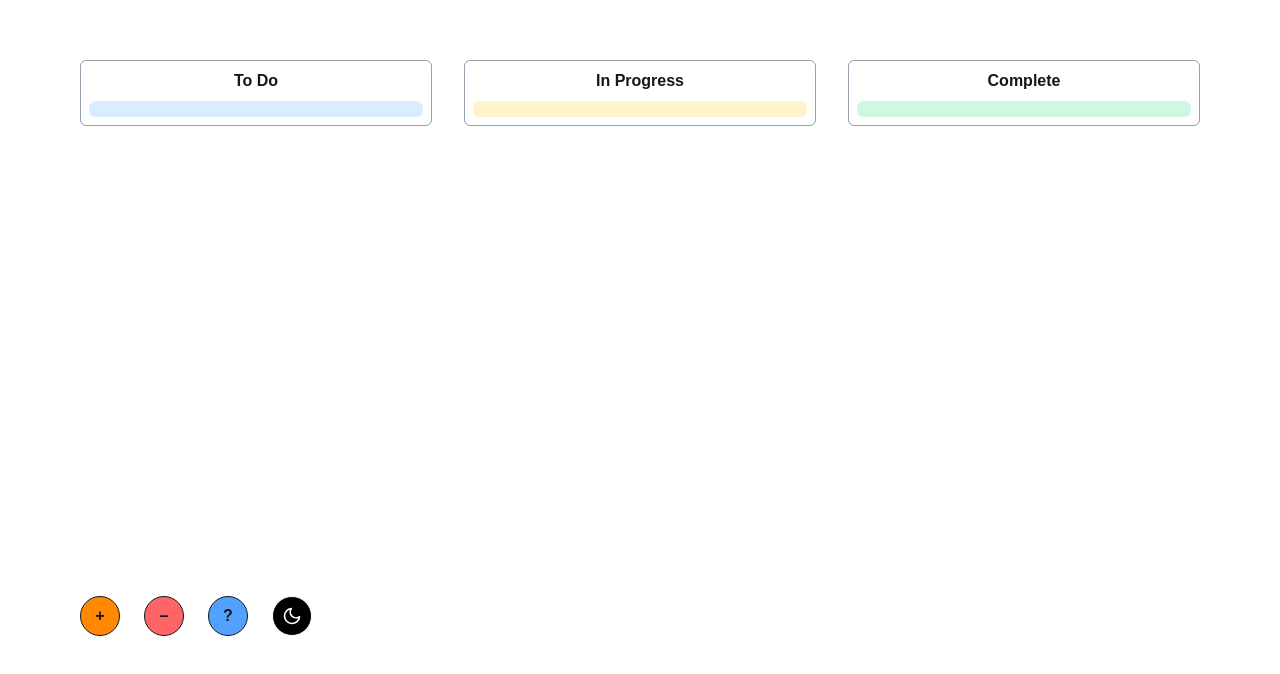
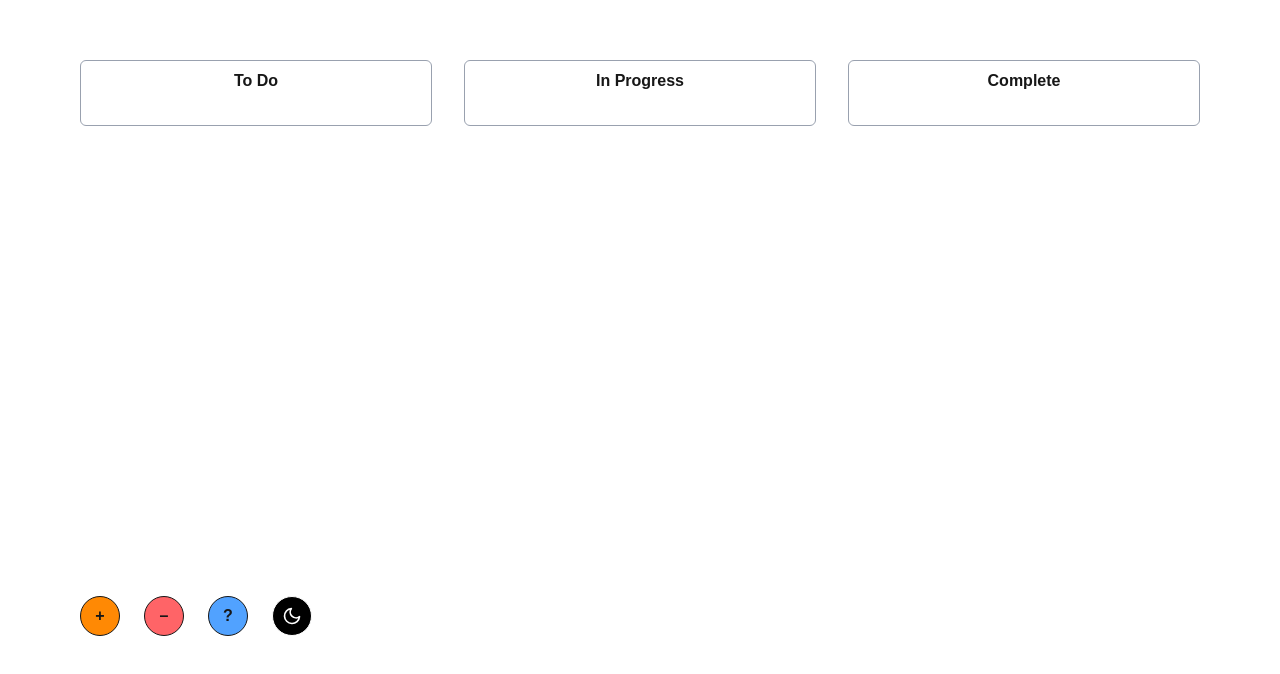
Before and after one commit to J-Gaynor/kantankanban, a Next.js app: page / in a window 1280 px wide. Shown: the part 104-778 px from the top of the page. Built offline with nearby package versions, Linux system fonts and the light colour scheme.

Commit message:
draggable tasks

```diff
--- a/package.json
+++ b/package.json
@@ -9,6 +9,7 @@
     "lint": "eslint"
   },
   "dependencies": {
+    "@dnd-kit/core": "^6.3.1",
     "next": "15.5.4",
     "react": "19.1.0",
     "react-dom": "19.1.0",
--- /dev/null
+++ b/src/app/containers/DeleteTask.js
@@ -0,0 +1,36 @@
+"use client"
+import React, { useEffect, useState } from 'react';
+import TaskComponent from '@/components/TaskComponent';
+
+export default function DeleteTask() {
+    const [tasks, setTasks] = useState([]);
+
+    useEffect(() => {
+        if (!localStorage.getItem('tasks')) {
+            localStorage.setItem("tasks", "[]");
+        }
+        const savedTasks = JSON.parse(localStorage.getItem("tasks") || "[]");
+        setTasks(savedTasks || []);
+    }, [])
+
+    useEffect(() => {
+        localStorage.setItem("tasks", JSON.stringify(tasks));
+    }, [tasks])
+
+    const handleDelete = (id) => {
+        const updatedTasks = tasks.filter((task) => task.id !== id);
+        setTasks(updatedTasks);
+    }
+
+    return (
+        <div className="space-y-2">
+            {tasks.map((task) => (
+                <TaskComponent
+                key={task.id}
+                task={task}
+                onDelete={() => handleDelete(task.id)}
+                />
+            ))}
+        </div>
+    )
+}
--- a/src/app/page.js
+++ b/src/app/page.js
@@ -2,6 +2,8 @@
 import React, { useState, useEffect } from "react";
 import Task from "./containers/Task";
 import { FiSun, FiMoon } from "react-icons/fi";
+import { DndContext } from '@dnd-kit/core';
+import DroppableColumn from '@/components/DroppableColumn';
 
 export default function KantanKanban() {
   const [darkMode, setDarkMode] = useState(true);
@@ -80,6 +82,19 @@ export default function KantanKanban() {
     );
   };
 
+  const handleDragEnd = (e) => {
+    const { active, over } = e;
+    if (!over) return;
+
+    setTasks((prevTasks) =>
+      prevTasks.map((task) => {
+        if (task.id.toString() === active.id) {
+          return { ...task, status: over.id};
+        }
+        return task;
+      })
+    )
+  };
 
   return (
     <div className={`${darkMode ? "dark" : ""} min-h-screen`}>
@@ -133,9 +148,10 @@ export default function KantanKanban() {
         )}
 
         <main className="grid grid-rows-2 grid-cols-3 gap-[32px] row-start-2 items-start">
+          <DndContext onDragEnd={handleDragEnd}>
             <div className="col col-span-1 text-center border border-gray-400 rounded-md p-2">
               <b>To Do</b>
-            <div className="bg-blue-400/20 text-left p-2 rounded-md mt-2">
+              <DroppableColumn id={'toDo'} colour={'blue'}>
                 {tasks
                   .filter((t) => t.status === "toDo")
                   .map((task) => (
@@ -147,12 +163,12 @@ export default function KantanKanban() {
                       moveRight={() => {handleMoveRight(task.id)}}
                     />
                   ))}
-            </div>
+              </DroppableColumn>
             </div>
 
             <div className="col col-span-1 text-center border border-gray-400 rounded-md p-2">
               <b>In Progress</b>
-            <div className="bg-yellow-400/20 text-left p-2 rounded-md mt-2">
+              <DroppableColumn id={'inProgress'} colour={'yellow'}>
                 {tasks
                   .filter((t) => t.status === "inProgress")
                   .map((task) => (
@@ -165,12 +181,12 @@ export default function KantanKanban() {
                       moveLeft={() => {handleMoveLeft(task.id)}}
                     />
                   ))}
-            </div>
+              </DroppableColumn>
             </div>
 
             <div className="col col-span-1 text-center border border-gray-400 rounded-md p-2">
               <b>Complete</b>
-            <div className="bg-green-400/20 text-left p-2 rounded-md mt-2 gap-2">
+              <DroppableColumn id={'complete'} colour={'green'}>
                 {tasks
                   .filter((t) => t.status === "complete")
                   .map((task) => (
@@ -182,8 +198,9 @@ export default function KantanKanban() {
                       moveLeft={() => {handleMoveLeft(task.id)}}
                     />
                   ))}
+              </DroppableColumn>
             </div>
-          </div>
+          </DndContext>
         </main>
 
         <footer className="row-start-3 flex gap-[24px] flex-wrap items-center">
--- /dev/null
+++ b/src/components/DroppableColumn.js
@@ -0,0 +1,11 @@
+import { useDroppable } from '@dnd-kit/core';
+
+export default function DroppableColumn({id, colour, children}) {
+    const { isOver, setNodeRef } = useDroppable({ id });
+    return(
+        <div ref={setNodeRef} className={`p-2 rounded-md mt-2 transition-transform duration-150 bg-${colour}-400/20 text-left ${
+        isOver ? "scale-105 border border-blue-400" : ""}`}>
+            {children}
+        </div>
+    )
+}
--- a/src/components/TaskComponent.js
+++ b/src/components/TaskComponent.js
@@ -1,9 +1,22 @@
 import React from 'react';
-import { FiTrash, FiArrowRight, FiArrowLeft, FiArrowRightLeft } from "react-icons/fi";
+import { FiTrash, FiArrowRight, FiArrowLeft } from "react-icons/fi";
+import { useDraggable } from '@dnd-kit/core';
+
 
 export default function TaskComponent({ task, onDelete, darkMode, moveRight, moveLeft }) {
+    const { attributes, listeners, setNodeRef, transform } = useDraggable({
+        id: task.id.toString(),
+    });
+
+    const style = {
+        transform: transform
+          ? `translate3d(${transform.x}px, ${transform.y}px, 0)`
+          : undefined,
+    };
+
     return (
-    <div className="cursor-pointer px-3 pt-4 rounded-md">
+        <div className="cursor-grab active:cursor-grabbing px-3 pt-4 rounded-md" ref={setNodeRef} style={style}
+        {...attributes}{...listeners}>
             <p className="whitespace-normal break-words">{task.desc}</p>
 
             <div className="flex justify-end gap-2 mt-2">
```
Also changed, not shown: 1 other file (tests, documents, lock files or other folders). Lines whose indentation alone changed are shown as unchanged.
